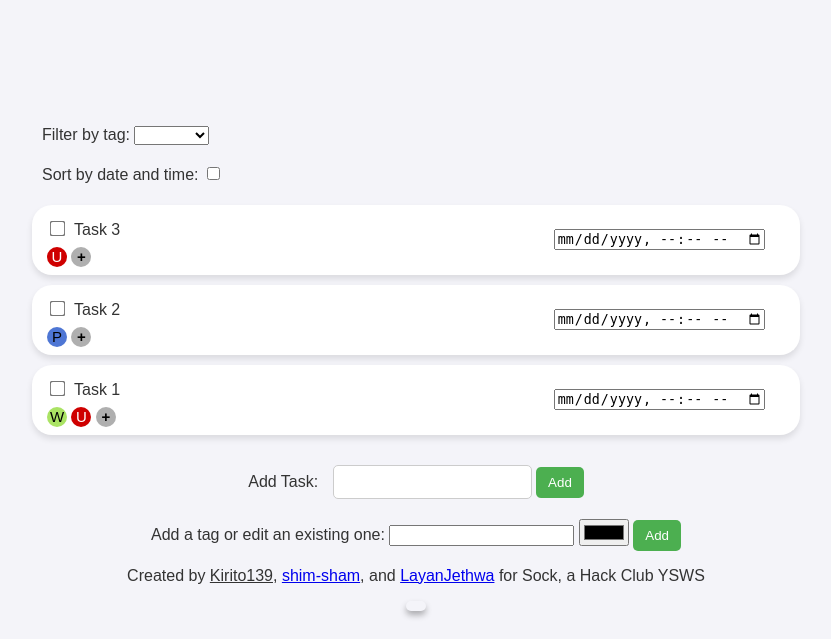
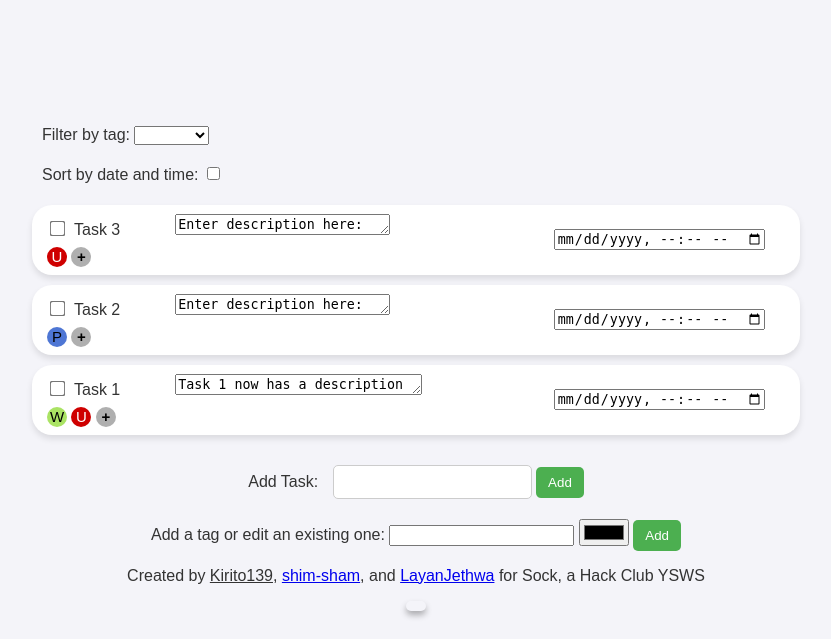
Before and after one commit to sock-bombers/to-do-list, a Flask app: page / in a window 1280 px wide. Shown: the top 639 px of the page, without its empty margins (224-1055 px from the left). Run offline with Flask 3, Linux system fonts and the light colour scheme; some web fonts are replaced.

Commit message:
added editable description

```diff
--- a/project/app.py
+++ b/project/app.py
@@ -12,13 +12,14 @@ tags = {
 
 filtered_tag = ""
 default_datetime = datetime.datetime(1971,1,1,0,0)
+default_description = "Enter description here: "
 sort = 0
 
-#  id: [task_name, completed, [tag_names], recently_added], datetime}
+#  id: [task_name, completed, [tag_names], recently_added], datetime, description, description_rows}
 tasks = {
-    0: ["Task 1", 0, ["Work", "Urgent"], 0, default_datetime],
-    1: ["Task 2", 0, ["Personal"], 0, default_datetime],
-    2: ["Task 3", 0, ["Urgent"], 0, default_datetime]
+    0: ["Task 1", 0, ["Work", "Urgent"], 0, default_datetime, "Task 1 now has a description", 1],
+    1: ["Task 2", 0, ["Personal"], 0, default_datetime, default_description, 1],
+    2: ["Task 3", 0, ["Urgent"], 0, default_datetime, default_description, 1]
 }
 
 current_index = len(tasks)
@@ -60,7 +61,7 @@ def add_task():
     global current_index
     new_task = request.form.get('newTask')
     if new_task:
-        tasks[current_index] = [new_task, 0, [], 1, default_datetime]
+        tasks[current_index] = [new_task, 0, [], 1, default_datetime, default_description, 1]
         current_index += 1
     return redirect(url_for('index'))
 
@@ -149,6 +150,19 @@ def sort_by_datetime():
 
     return redirect(url_for('index'))
 
+@app.route('/edit_description', methods=['POST'])
+def edit_description():
+    text = request.form.get('descriptionText')
+    index = int(request.form.get('taskIndex'))
+    rows = int(request.form.get('descriptionRows'))
+
+    tasks[index][5] = text
+    if text == "":
+        tasks[index][5] = default_description
+
+    tasks[index][6] = rows
+
+    return redirect(url_for('index'))
 
 if __name__ == '__main__':
     app.run(debug=True)
--- a/project/static/styles.css
+++ b/project/static/styles.css
@@ -90,6 +90,7 @@ body {
         padding: 10px 15px;
         margin-bottom: 10px;
         height: calc(var(--task-size) * 1px);
+        text-align: left;
     }
 
     @media (max-width: 600px) {
@@ -113,10 +114,23 @@ body {
             flex-grow: 1;
             font-size: 16px;
             margin-bottom: 20px;
+            display: flex;
         }
 
             #task-title[style="text-decoration: line-through"] {
                 color: #888;
+            }
+
+        #task-description {
+            margin-left: 50px;
+        }
+
+            .description-text {
+                position: absolute;
+                max-width: 39vw;
+                margin-top: auto;
+                margin-left: 5px;
+                transform: translateY(-7px);
             }
 
         #bin-button {
--- a/project/templates/index.html
+++ b/project/templates/index.html
@@ -35,7 +35,24 @@
                 <input type="checkbox" id="{{ task }}" name="taskCheckbox" value="{{ task }}" {%if tasks[task][1] %}checked{% endif %} onchange="this.form.submit()" onclick="document.getElementById('task-item{{ task }}').style.animation = 'fade-out-anim 0.7s ease'">
             </form>
 
-            <label id="task-title" {% if tasks[task][1] %}style="text-decoration: line-through" {% endif %} for="{{ task }}">{{ tasks[task][0] }}</label>
+            <label id="task-title" {% if tasks[task][1] %}style="text-decoration: line-through" {% endif %} for="{{ task }}">{{ tasks[task][0] }} <!-- Task title and description -->
+                <form id="description{{ task }}" method="POST" action="{{ url_for('edit_description') }}" style="display: inline;">
+                    <input type="hidden" name="descriptionRows" id="description-rows{{ task }}" value="0">
+                    <div id="task-description" >
+                        <i class="nf nf-fa-pen"></i>
+                        <textarea rows="{{ tasks[task][6] }}" oninput="this.style.width = this.value.length+2+'ch';
+                            function isScrollable(el) {return el.scrollWidth > el.clientWidth || el.scrollHeight > el.clientHeight;}
+                            MAX_ROW = 3;
+                            if (isScrollable(this) && MAX_ROW > this.rows) {this.rows = this.rows + 1;}
+                            if (!this.value) {this.rows = 1;}
+                            document.getElementById('description-rows{{ task }}').value = this.rows;
+                            " onchange="document.getElementById('description{{ task }}').submit()"
+                            onclick="if (this.value == 'Enter description here: ') {this.value = ''}"
+                            class="description-text" name="descriptionText">{{ tasks[task][5] }}</textarea>
+                    </div>
+                    <input type="hidden" name="taskIndex" value="{{ task }}">
+                </form>
+            </label>
 
             <form method="POST" action="{{ url_for('update_time') }}" style="display:inline;"> <!-- Form for selecting date/time for task -->
                 <input type="hidden" name="taskIndex" value="{{ task }}">
@@ -138,6 +155,13 @@
         <input type="color" id="newTagColour" name="newTagColour" value="#000000">
         <button id="create-tag-submit" type="submit">Add</button>
     </form>
+
+    <script type="text/javascript">
+        for (let element of document.getElementsByClassName('description-text')) {
+            element.style.width = element.value.length+2+"ch"
+        }
+     </script>
+
 </body>
 
 <footer> <!-- Page footer text -->
```
